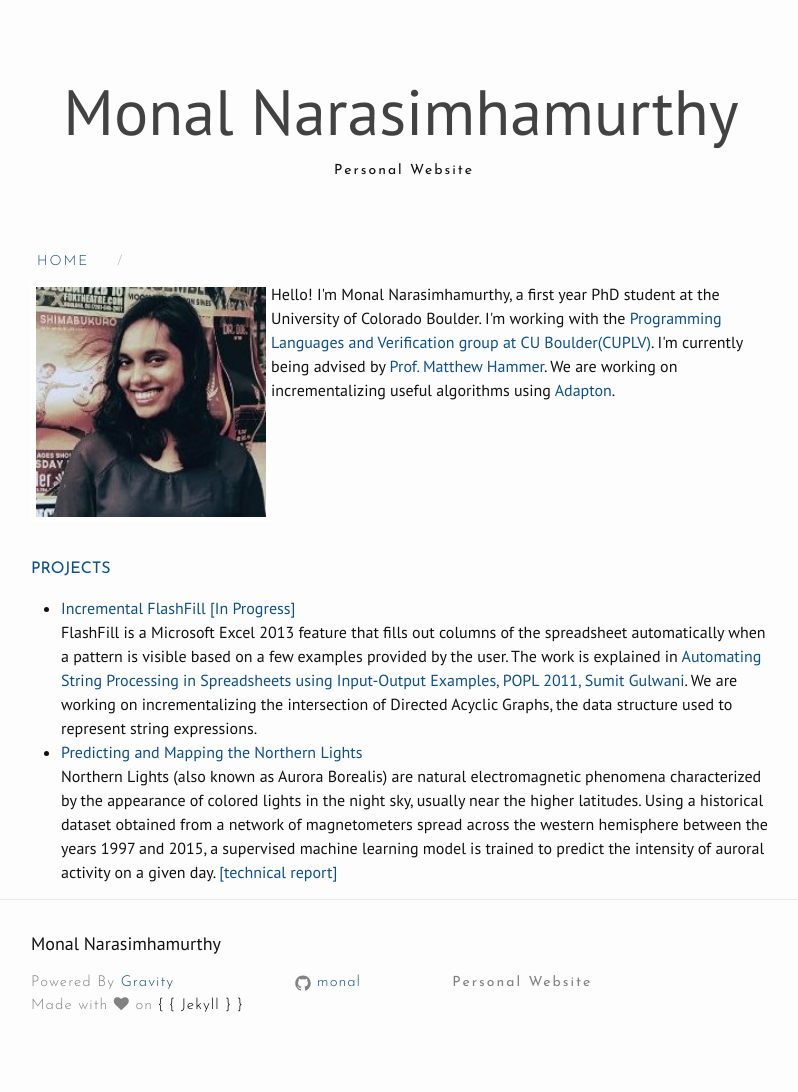
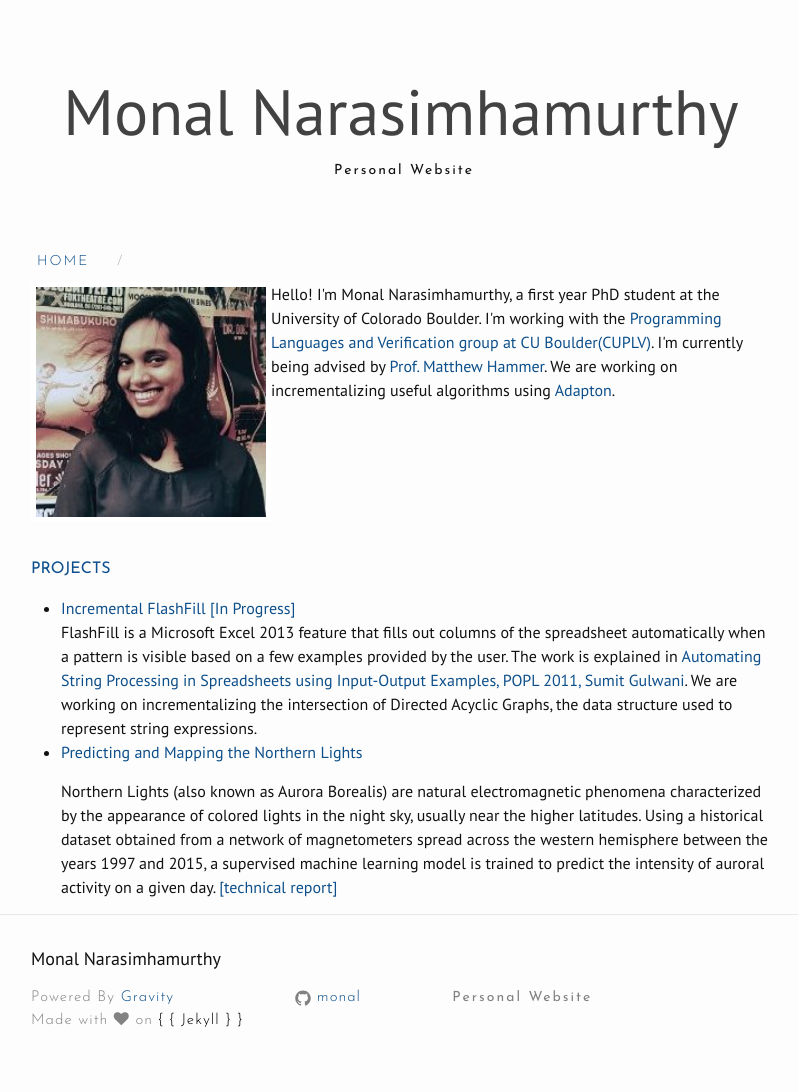
Before and after one commit to monal/monal.github.io, a Jekyll site: the page built from index.html, in a window 1280 px wide. Shown: the whole page, without its empty margins (239-1037 px from the left). Built offline with Jekyll 4.4.1, drawn with Linux system fonts in a browser that asks for light colours; nearby versions of some CDN libraries.

Commit message:
Add text

```diff
--- a/index.html
+++ b/index.html
@@ -14,7 +14,7 @@
 <li><a href="https://github.com/cuplv/incremental-flashfill">Incremental FlashFill [In Progress]</a></li>
 FlashFill is a Microsoft Excel 2013 feature that fills out columns of the spreadsheet automatically when a pattern is visible based on a few examples provided by the user. The work is explained in
 <a href="http://research.microsoft.com/en-us/um/people/sumitg/pubs/popl11-synthesis.pdf">Automating String Processing in Spreadsheets using Input-Output Examples, POPL 2011, Sumit Gulwani</a>. We are working on incrementalizing the intersection of Directed Acyclic Graphs, the data structure used to represent string expressions.
-<li><a href="">Predicting and Mapping the Northern Lights</a></li>
+<li><p style="color:#0D4F8B">Predicting and Mapping the Northern Lights</p></li>
 Northern Lights (also known as Aurora Borealis) are natural electromagnetic phenomena characterized by
 the appearance of colored lights in the night sky, usually near the higher latitudes.
 Using a historical dataset obtained from a network of magnetometers spread across the western hemisphere between the years 1997 and 2015, a supervised machine learning model is
```
